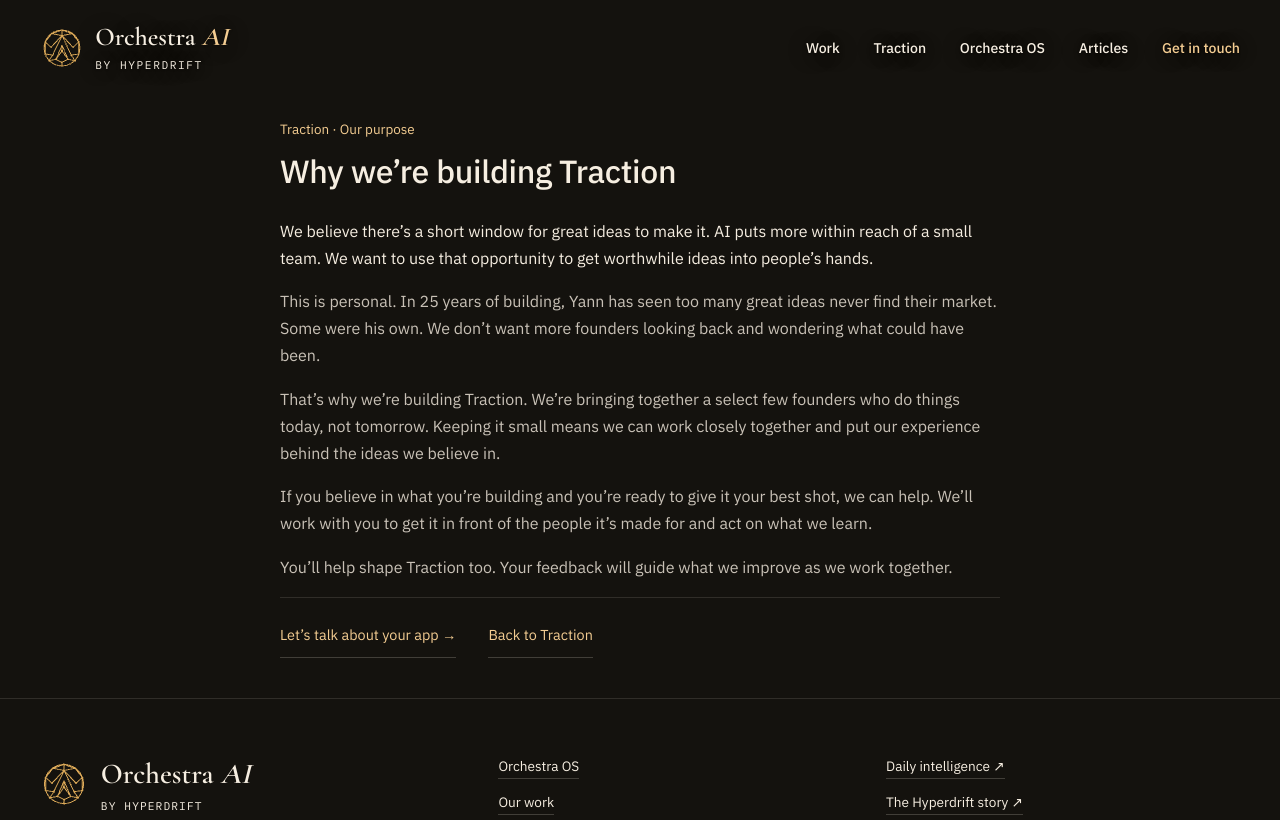
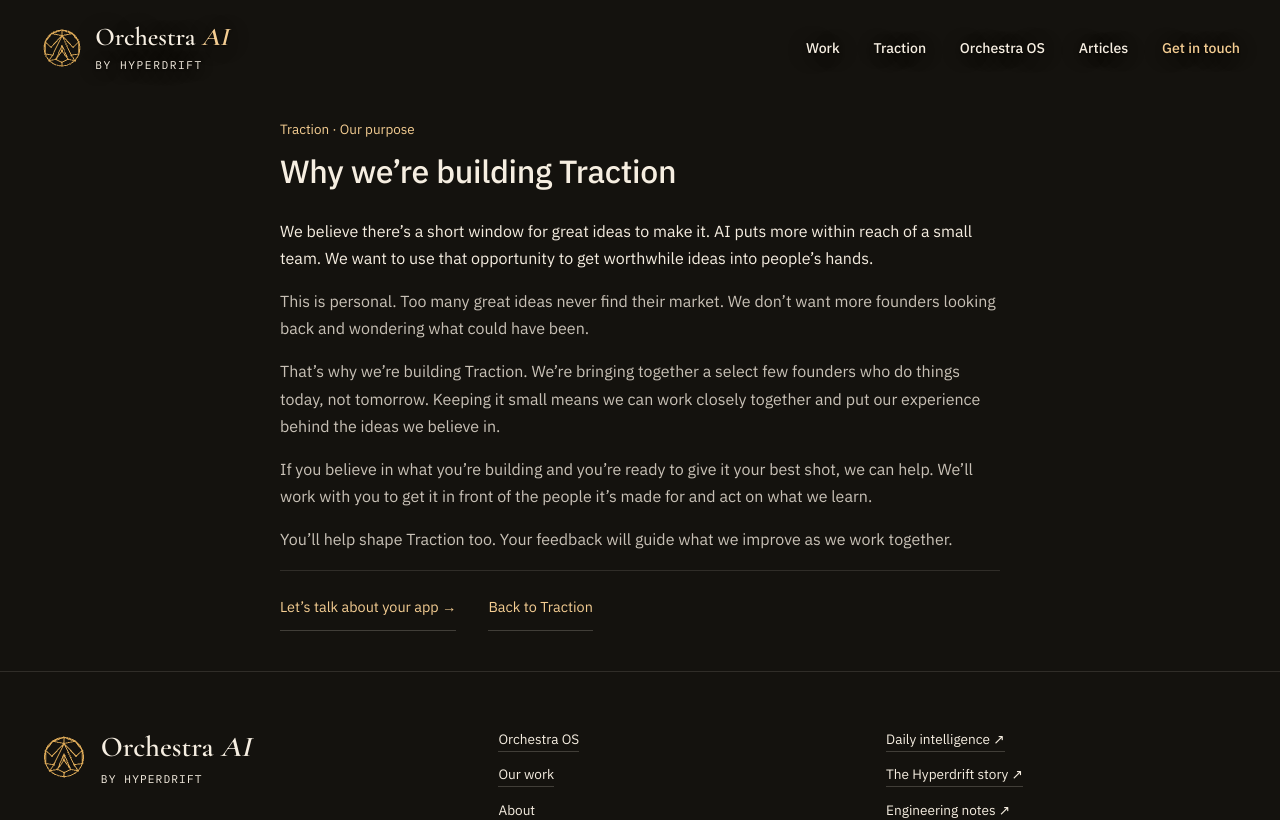
Before and after one commit to hyperdrift-io/orchestra, a Next.js app: page /traction/why in a window 1280 px wide. Shown: the top 820 px of the page. Built offline with nearby package versions, Linux system fonts and the light colour scheme.

Commit message:
Keep Traction purpose focused on the shared problem

```diff
--- a/src/components/TractionWhy.tsx
+++ b/src/components/TractionWhy.tsx
@@ -4,7 +4,7 @@
 export function TractionWhy() {
   return <div data-founder-letter>
     <p>We believe there’s a short window for great ideas to make it. AI puts more within reach of a small team. We want to use that opportunity to get worthwhile ideas into people’s hands.</p>
-    <p>This is personal. In 25 years of building, Yann has seen too many great ideas never find their market. Some were his own. We don’t want more founders looking back and wondering what could have been.</p>
+    <p>This is personal. Too many great ideas never find their market. We don’t want more founders looking back and wondering what could have been.</p>
     <p>That’s why we’re building Traction. We’re bringing together a select few founders who do things today, not tomorrow. Keeping it small means we can work closely together and put our experience behind the ideas we believe in.</p>
     <p>If you believe in what you’re building and you’re ready to give it your best shot, we can help. We’ll work with you to get it in front of the people it’s made for and act on what we learn.</p>
     <p>You’ll help shape Traction too. Your feedback will guide what we improve as we work together.</p>
```
Also changed, not shown: 1 other file (tests, documents, lock files or other folders).
